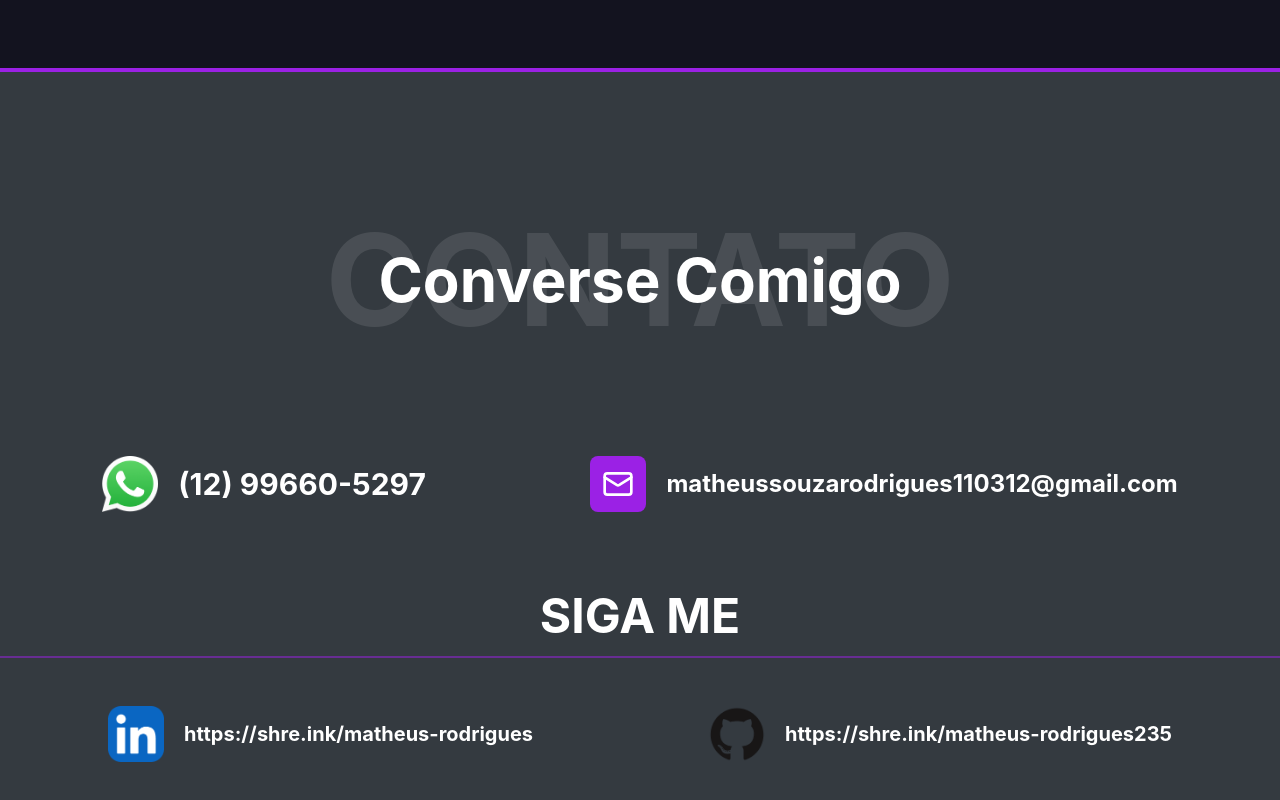
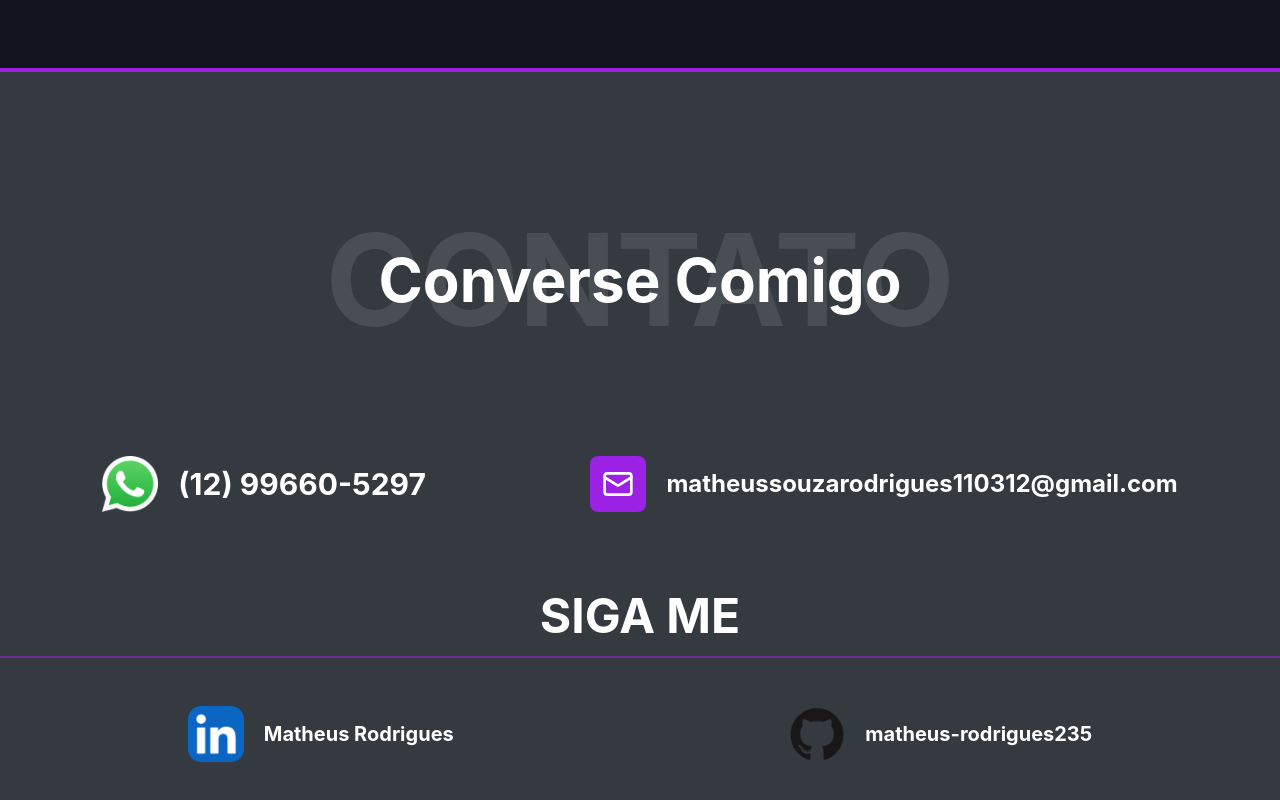
Before and after one commit to MatheusSouzaRodrigues235/Portifolio, a React (Vite) app: page / in a window 1280 px wide. Shown: the part 7821-8621 px from the top of the page. Built offline with nearby package versions, Linux system fonts and the light colour scheme.

Commit message:
:recycle: refactor: Atualiza os textos dos links do LinkedIn e GitHub no componente Contato

```diff
--- a/src/components/contato.tsx
+++ b/src/components/contato.tsx
@@ -76,7 +76,7 @@ const Contato: React.FC = () => {
               alt="Logo Linkedin"
             />
             <span className="hidden md:inline text-xl md:text-1xl font-bold">
-              https://shre.ink/matheus-rodrigues
+              Matheus Rodrigues
             </span>
           </a>
         </div>
@@ -95,7 +95,7 @@ const Contato: React.FC = () => {
               alt="Logo Github"
             />
             <span className="hidden md:inline text-xl md:text-1xl font-bold">
-              https://shre.ink/matheus-rodrigues235
+              matheus-rodrigues235
             </span>
           </a>
         </div>
```
